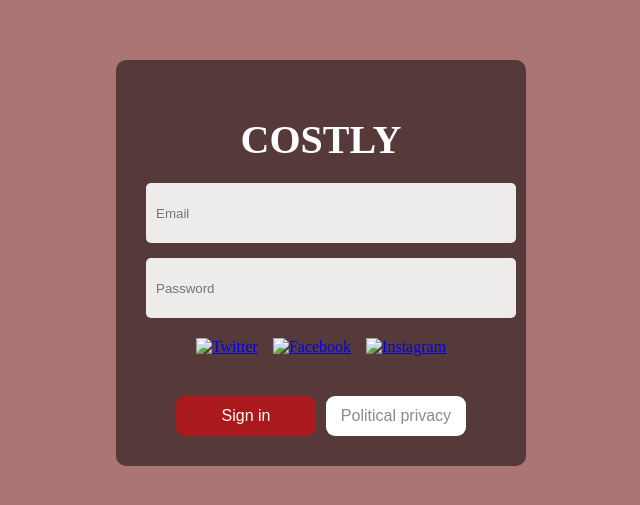
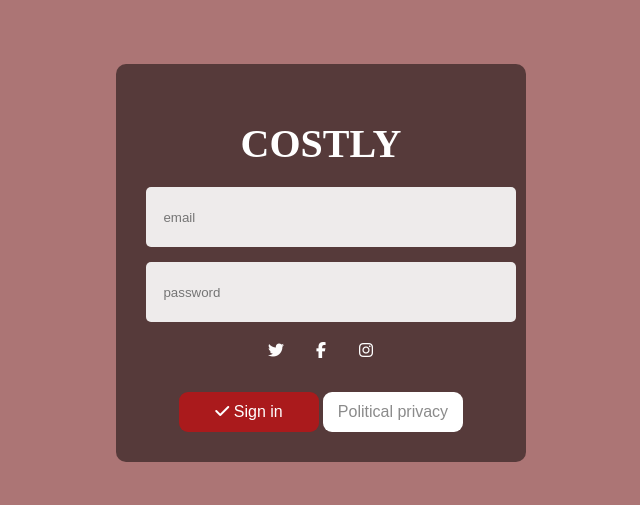
Before and after one commit to amir-lebbaz/salah, a plain HTML site: page index.html in a window 1280 px wide. Shown: the part 137-642 px from the top of the page, without its empty margins (319-959 px from the left). Drawn offline with Linux system fonts and the light colour scheme.

Commit message:
Update index.html

```diff
--- a/index.html
+++ b/index.html
@@ -2,24 +2,27 @@
 <html lang="en">
 <head>
     <meta charset="UTF-8">
+    <script src="https://kit.fontawesome.com/bb3100f551.js" crossorigin="anonymous"></script>
     <meta name="viewport" content="width=device-width, initial-scale=1.0">
-    <title>Login Page</title>
     <link rel="stylesheet" href="style.css">
+    <title>Salah</title>
 </head>
 <body>
     <div id="login">
-        <h1>COSTLY</h1>
+        <div id="text">
+            <h1>COSTLY</h1>
+        </div>
         <div id="inputs">
-            <input type="email" id="aa" placeholder="Email">
-            <input type="password" id="bb" placeholder="Password">
+            <input type="email" id="aa" placeholder="  email">
+            <input type="password" id="bb" placeholder="  password">
         </div>
         <div id="icons">
-            <a href="#"><img src="twitter-icon.png" id="a" alt="Twitter"></a>
-            <a href="#"><img src="facebook-icon.png" id="b" alt="Facebook"></a>
-            <a href="#"><img src="instagram-icon.png" id="c" alt="Instagram"></a>
+            <i class="fa-brands fa-twitter" style="color: #fffffffb;" id="a"></i>
+            <i id="b" class="fa-brands fa-facebook-f" style="color: #ffffff;"></i>
+            <i id="c" class="fa-brands fa-instagram" style="color: #ffffff;"></i>
         </div>
-        <div id="buttons">
-            <button id="sas1">Sign in</button>
+        <div id="button">
+            <button id="sas1"><i class="fa-solid fa-check" style="color: #ffffff;"></i> Sign in</button>
             <button id="sas2">Political privacy</button>
         </div>
     </div>
```
